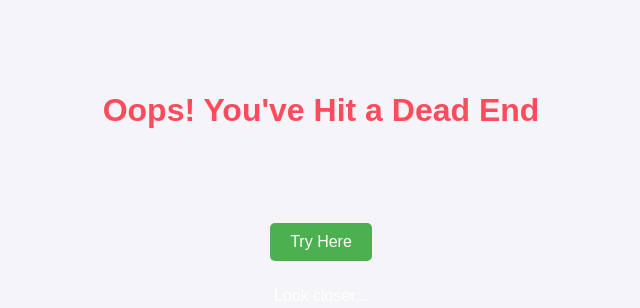
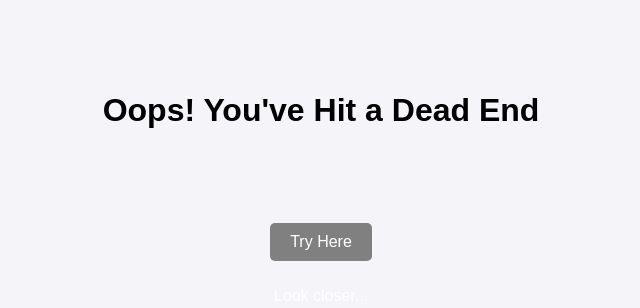
Before and after one commit to Real-Proxy/Dead-end, a plain HTML site: page index.html in a window 1280 px wide. Shown: the part 236-544 px from the top of the page, without its empty margins (319-959 px from the left). Drawn offline with Linux system fonts and the light colour scheme.

Commit message:
Updated CSS

```diff
--- a/index.html
+++ b/index.html
@@ -16,7 +16,7 @@
         h1 {
             margin-top: 300px;
             height: 100px;
-            color: #ff4b5c;
+            color: #000;
         }
 
         .hint {
@@ -30,7 +30,7 @@
             margin: 10px;
             padding: 10px 20px;
             font-size: 16px;
-            background-color: #4caf50;
+            background-color: #808080;
             color: white;
             text-decoration: none;
             border: none;
@@ -39,7 +39,7 @@
         }
 
         a:hover, button:hover {
-            background-color: #45a049;
+            background-color: #808080;
         }
 
         /* Hidden flag styles */
@@ -65,9 +65,6 @@
     <!-- Hidden flag in comments -->
     <!-- flag{html_finally_found_me} -->
 
-    <!-- Hidden flag using CSS -->
-    <p class="hidden-flag">flag{html_finally_found_me}</p>
-
     <!-- Subtle clue -->
     <p class="subtle-clue">Look closer...</p>
 </body>
```
